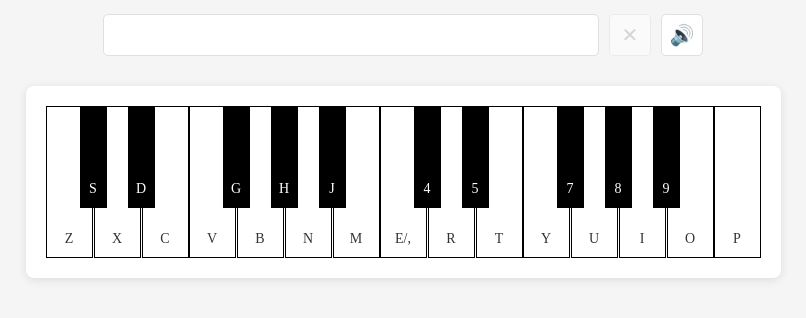
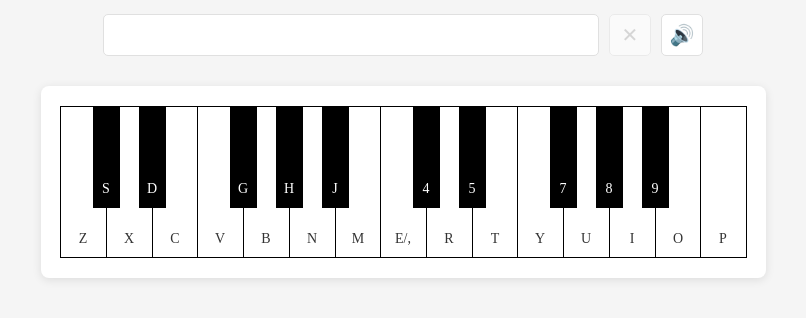
Before and after one commit to TsrmKumoko/Chord-Helper, a plain HTML site: page index.html in a window 1280 px wide. Shown: the part 280-598 px from the top of the page, without its empty margins (237-1043 px from the left). Drawn offline with nearby package versions, Linux system fonts and the light colour scheme.

Commit message:
style(styles.css): 调整margin使得琴键之间没有缝隙

```diff
--- a/styles.css
+++ b/styles.css
@@ -84,6 +84,7 @@ h1 {
     width: 45px;
     height: 150px;
     border: 1px solid #000;
+    margin: 0 -1px;
     background: white;
     cursor: pointer;
     position: relative;
```
